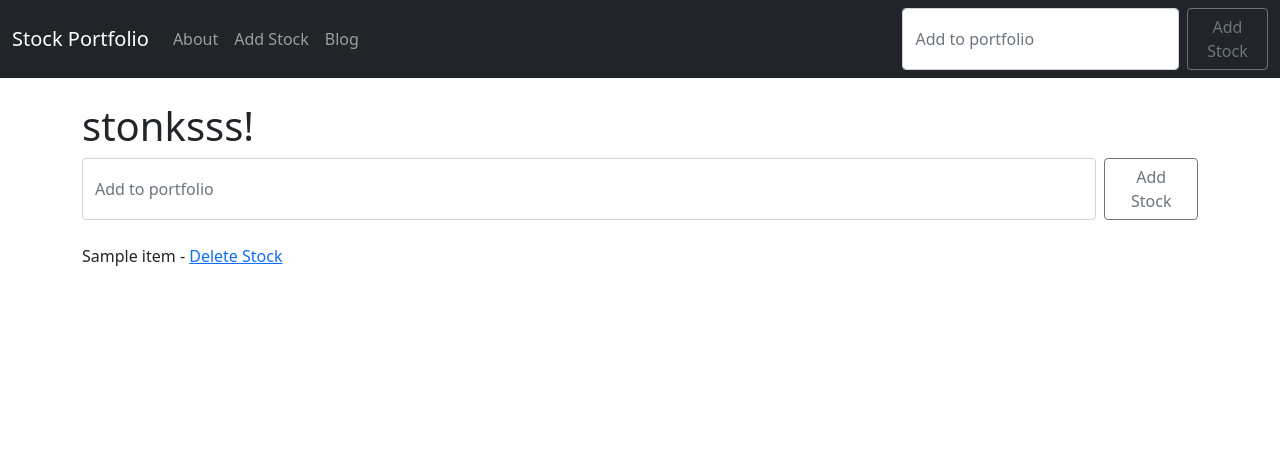
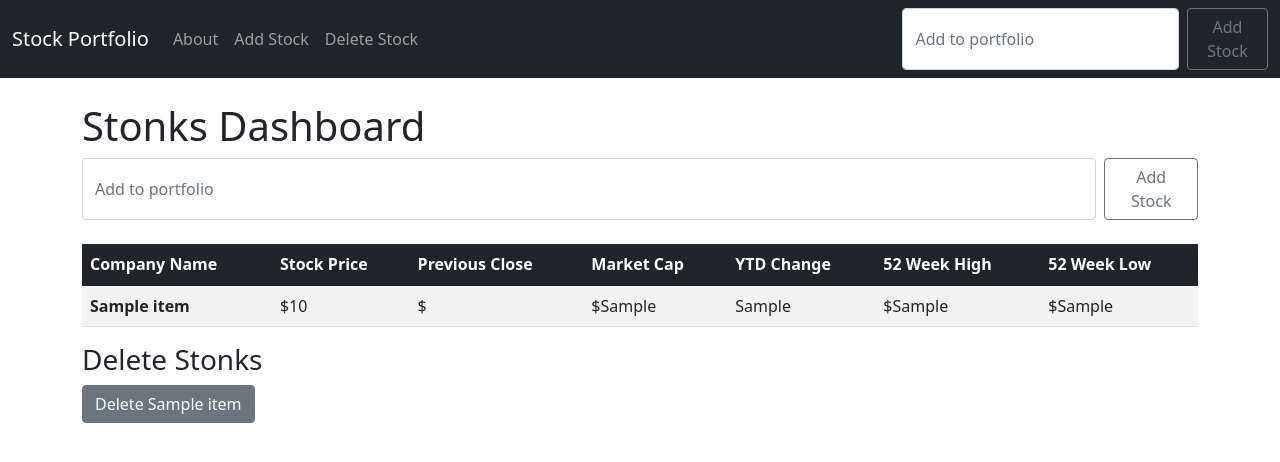
Before and after one commit to aMarshmallows/DjangoStockTicker, a Django app: template stocks/quotes/templates/add_stock.html in a window 1280 px wide. Shown: the top 462 px of the page. Run offline with Django 3.2, Linux system fonts and the light colour scheme; the template is opened without the code that fills it: most values are stand-ins (such as "Sample title", 1, 10 or a date in 2020).

Commit message:
created stocks table and delete stocks page

```diff
--- a/stocks/quotes/templates/add_stock.html
+++ b/stocks/quotes/templates/add_stock.html
@@ -1,6 +1,6 @@
 {% extends 'base.html' %} {% block content %}
 
-<h1>stonksss!</h1>
+<h1>Stonks Dashboard</h1>
 
 <form action="{% url 'add_stock' %}" class="d-flex" method="POST">
     {% csrf_token %}
@@ -17,10 +17,48 @@
 </form>
 <br/>
 
-{% for item in ticker %}
-    {{ item }} -
-    <!-- a is an anchor with a link that passes in this item's id to the delete function -->
-    <a href="{% url "delete" item.id %}" >Delete Stock</a>
-{% endfor %}
+<table class="table table-striped table-hover">
+    <thead class="table-dark">
+      <tr>
+        <th scope="col">Company Name</th>
+        <th scope="col">Stock Price</th>
+        <th scope="col">Previous Close</th>
+        <th scope="col">Market Cap</th>
+        <th scope="col">YTD Change</th>
+        <th scope="col">52 Week High</th>
+        <th scope="col">52 Week Low</th>
+      </tr>
+    </thead>
+    <tbody>
 
+      {% if output %}
+        {% for item in output %}
+
+          <tr>
+            <th scope="row">{{ item.companyName }}</th>
+            <td>${{item.latestPrice}}</td>
+            <td>${{ item.previousClose }}</td>
+            <td>${{ item.marketCap }}</td>
+            <td>{{ item.ytdChange }}</td>
+            <td>${{ item.week52High }}</td>
+            <td>${{ item.week52Low }}</td>
+
+          </tr>
+
+        {% endfor %}
+      {% endif %}
+    </tbody>
+</table>
+<h3>Delete Stonks</h3>
+      {% if ticker %}
+          {% for item in ticker %}
+          <!-- a is an anchor with a link that passes in this item's id to the delete function -->
+          <a class="btn btn-secondary" href="{% url "delete" item.id %}" >Delete {{ item }}</a>
+          &nbsp;&nbsp;&nbsp;&nbsp;&nbsp;
+          {% endfor %}
+      {% else %}
+          You don't have any stocks yet
+      {% endif %}
+
+<br/><br/>
 {% endblock %}
--- a/stocks/quotes/templates/base.html
+++ b/stocks/quotes/templates/base.html
@@ -39,7 +39,7 @@
               <a class="nav-link" href=" {% url 'add_stock' %} ">Add Stock</a>
             </li>
             <li class="nav-item">
-              <a class="nav-link" href="#">Blog</a>
+              <a class="nav-link" href=" {% url 'delete_stock' %} ">Delete Stock</a>
             </li>
           </ul>
         </div>
--- a/stocks/quotes/urls.py
+++ b/stocks/quotes/urls.py
@@ -12,5 +12,6 @@
     # not sure why (?P<stock_id>.*) works for allowing this url to take in data
     # (simply using <stock_id> did not work) but it does!
     url('delete/(?P<stock_id>.*)', views.delete, name="delete"),
+    url('delete_stock', views.delete_stock, name="delete_stock"),
     url(r'^$', views.home, name="home"),
 ]
```
Also changed, not shown: stocks/quotes/templates/delete_stock.html (added, +14 -0 lines), stocks/quotes/views.py (+28 -3 lines), stocks/db.sqlite3, 2 other files.
